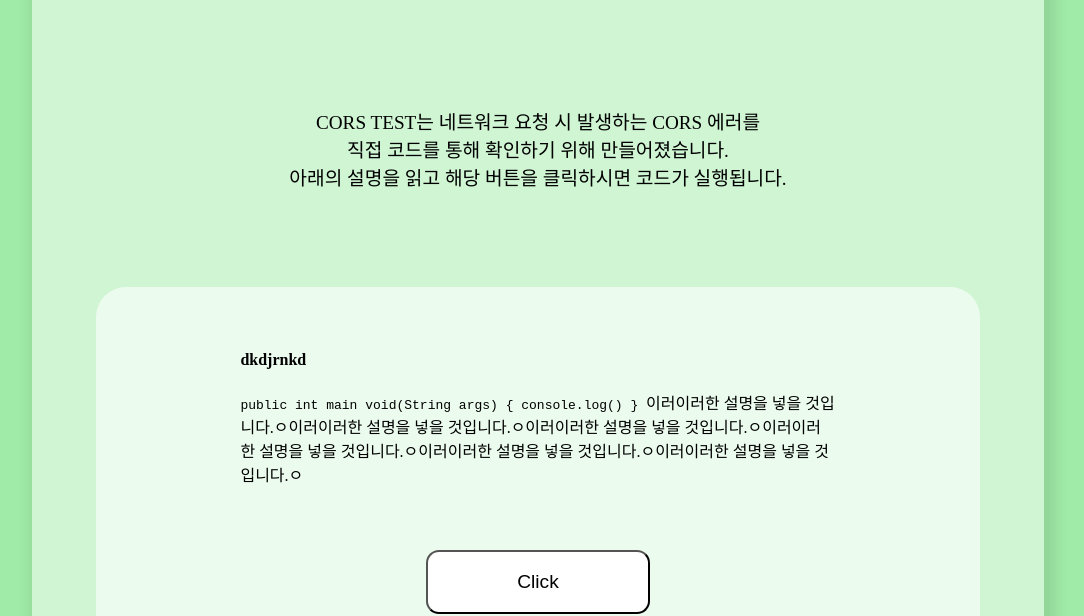
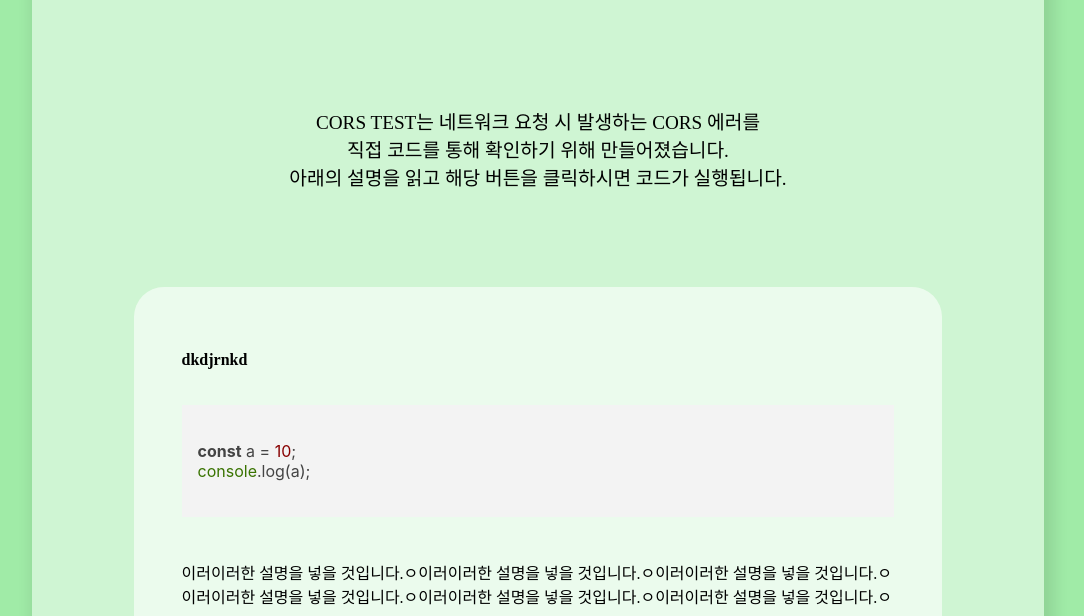
Before and after one commit to pozafly/CORS-TEST, a website built with webpack: page src/index.html in a window 1280 px wide. Shown: the part 188-804 px from the top of the page, without its empty margins (102-1186 px from the left). Built offline with nearby package versions, Linux system fonts and the light colour scheme.

Commit message:
code highlight

```diff
--- a/package.json
+++ b/package.json
@@ -17,6 +17,7 @@
     "webpack-dev-server": "^3.11.2"
   },
   "dependencies": {
-    "axios": "^0.21.1"
+    "axios": "^0.21.1",
+    "highlight.js": "^10.7.2"
   }
 }
--- /dev/null
+++ b/src/highlight.js
@@ -0,0 +1,16 @@
+import hljs from 'highlight.js/lib/core';
+import javascript from 'highlight.js/lib/languages/javascript';
+import css from 'highlight.js/lib/languages/css';
+import html from 'highlight.js/lib/languages/xml';
+
+export default function init() {
+  hljs.registerLanguage('javascript', javascript);
+  hljs.registerLanguage('css', css);
+  hljs.registerLanguage('html', html);
+
+  document.addEventListener('DOMContentLoaded', (event) => {
+    document.querySelectorAll('pre code').forEach((el) => {
+      hljs.highlightElement(el);
+    });
+  });
+}
--- a/index.html
+++ b/src/index.html
@@ -3,7 +3,11 @@
 <head>
   <meta charset="UTF-8">
   <title>CORS test</title>
-  <link href="style.css" rel="stylesheet"/>
+  <link href="src/style.css" rel="stylesheet"/>
+  <link rel="stylesheet" href="https://cdnjs.cloudflare.com/ajax/libs/highlight.js/10.7.1/styles/default.min.css">
+  <script src="https://cdnjs.cloudflare.com/ajax/libs/highlight.js/10.7.1/highlight.min.js"></script>
+  <!-- and it's easy to individually load additional languages -->
+  <script src="https://cdnjs.cloudflare.com/ajax/libs/highlight.js/10.7.1/languages/go.min.js"></script>
 </head>
 <body>
   <main class="container">
@@ -20,11 +24,12 @@
     <div class="content-container">
       <div class="description">
         <h4>dkdjrnkd</h4>
-        <code>
-          public int main void(String args) {
-            console.log()
-          }
-        </code>
+        <pre>
+          <code class="javascript">
+const a = 10;
+console.log(a);
+          </code>
+        </pre>
 
         <span>이러이러한 설명을 넣을 것입니다.ㅇ이러이러한 설명을 넣을 것입니다.ㅇ이러이러한 설명을 넣을 것입니다.ㅇ이러이러한 설명을 넣을 것입니다.ㅇ이러이러한 설명을 넣을 것입니다.ㅇ이러이러한 설명을 넣을 것입니다.ㅇ</span>
       </div>
--- a/index.js
+++ b/src/index.js
@@ -1,4 +1,6 @@
 import axios from 'axios';
+import init from './highlight';
+init();
 
 const content = document.querySelector('.content');
 const result = document.querySelector('.result');
--- a/style.css
+++ b/src/style.css
@@ -20,8 +20,6 @@ html {
   font-weight: 400;
 }
 
-
-
 .title {
   display: flex;
   align-items: center;
@@ -32,15 +30,14 @@ html {
 }
 
 .content-container {
-  z-index: 10;
-  /* backdrop-filter: blur(4px); */
   background-color: rgba(255, 255, 255, 0.6);
-  margin: 2rem 4rem;
+  width: 80%;
+  margin: 2rem auto;
   border-radius: 30px;
 }
 
 .description {
-  margin: 4rem 9rem;
+  margin: 4rem 3rem;
 }
 
 .content {
@@ -67,6 +64,11 @@ html {
   margin: 0 auto;
 }
 
+code {
+  font-family: -apple-system, BlinkMacSystemFont,'Segoe UI',Roboto,'Noto Sans','Ubuntu','Droid Sans','Helvetica Neue',sans-serif;
+  font-size: 1rem;
+}
+
 footer {
   font-size: 1.3rem;
   text-align: center;
--- a/webpack.config.js
+++ b/webpack.config.js
@@ -3,7 +3,7 @@ const HtmlWebpackPlugin = require('html-webpack-plugin');
 
 module.exports = {
   mode: 'none',
-  entry: './index.js',
+  entry: './src/index.js',
   output: {
     filename: 'bundle.js',
     path: path.resolve(__dirname, 'dist'),
@@ -30,7 +30,7 @@ module.exports = {
   plugins: [
     new HtmlWebpackPlugin({
       // index.html 템플릿을 기반으로 빌드 결과물을 추가해줌
-      template: 'index.html',
+      template: 'src/index.html',
     }),
   ],
 };
```
Also changed, not shown: 1 other file.
